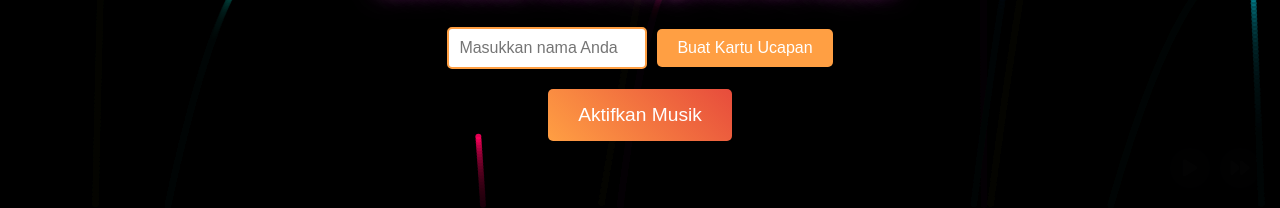
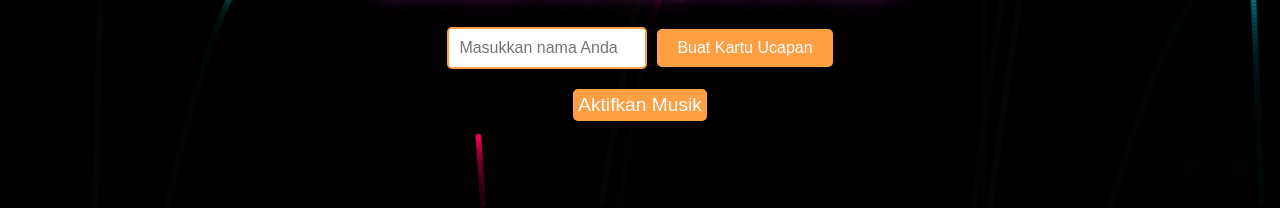
Before and after one commit to FarminWabula/Selamat_Hari_Raya, a plain HTML site: page index.html in a window 1280 px wide. Shown: the part 592-800 px from the top of the page. Drawn offline with Linux system fonts and the light colour scheme.

Commit message:
Update styles.css

```diff
--- a/styles.css
+++ b/styles.css
@@ -276,7 +276,7 @@ audio {
     margin: 20px 0;
 }
 #enableMusic {
-    padding: 15px 30px;
+    padding: 5px 5px;
     font-size: 1.2rem;
-    background: linear-gradient(45deg, #ff9f43, #e74c3c);
+    background: linear-gradient(#48dbfb, 0 0 20px #48dbfb, 0 0 30px #48dbfb;);
 }
```
